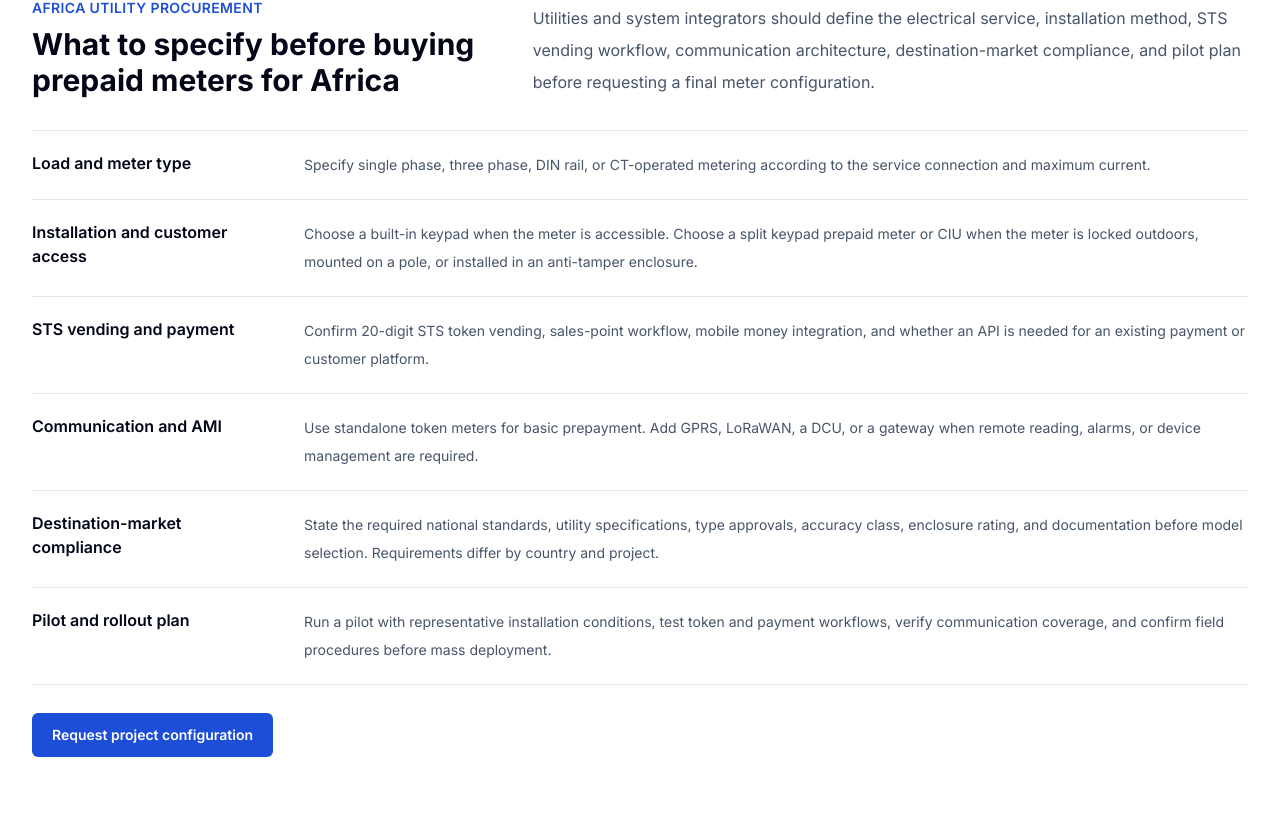
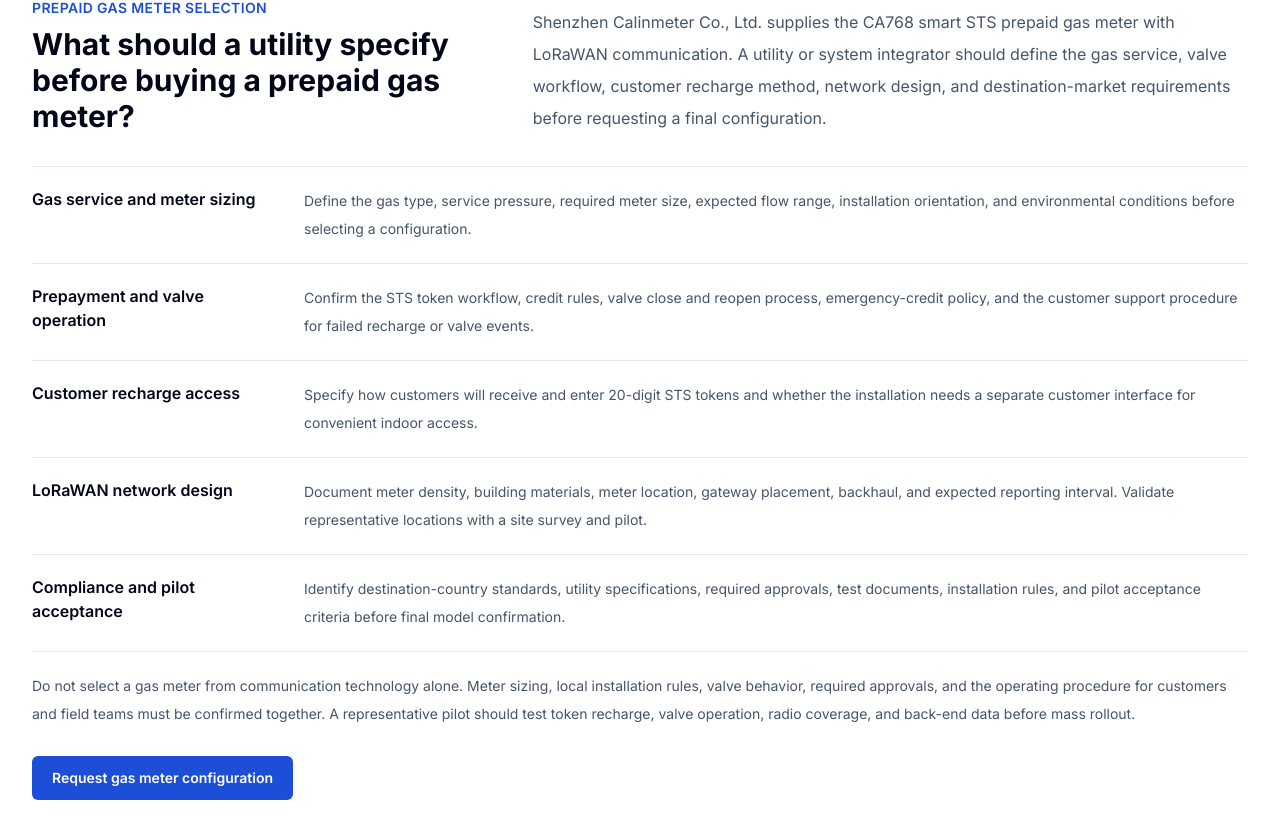
Before and after one commit to hygentlemen/calinmeters-website, a Next.js app: page / in a window 1280 px wide. Shown: the part 8013-8840 px from the top of the page. Built offline with nearby package versions, Linux system fonts and the light colour scheme; no server answers.

Commit message:
Add prepaid gas meter buyer guide

```diff
--- a/components/SocialSidebar.tsx
+++ b/components/SocialSidebar.tsx
@@ -1,6 +1,6 @@
 export default function SocialSidebar() {
   return (
-    <div className="fixed right-0 top-1/2 transform -translate-y-1/2 z-50 flex flex-col gap-0">
+    <div className="fixed right-0 top-1/2 z-50 hidden -translate-y-1/2 transform flex-col gap-0 xl:flex">
       {/* WhatsApp */}
       <a
         href="https://wa.me/8613713788753"
--- a/components/SolutionsSection.tsx
+++ b/components/SolutionsSection.tsx
@@ -70,6 +70,34 @@
     communication: 'LoRaWAN or GPRS',
     bestFor: 'Projects that prioritize no moving measuring parts and long-term measurement stability over the lowest initial cost.',
     selectionNote: 'Confirm flow range, installation conditions, keypad or CIU access, communication coverage, battery expectations, and pilot requirements.',
+  },
+];
+
+const gasMeterProcurementChecklist = [
+  {
+    label: 'Gas service and meter sizing',
+    guidance:
+      'Define the gas type, service pressure, required meter size, expected flow range, installation orientation, and environmental conditions before selecting a configuration.',
+  },
+  {
+    label: 'Prepayment and valve operation',
+    guidance:
+      'Confirm the STS token workflow, credit rules, valve close and reopen process, emergency-credit policy, and the customer support procedure for failed recharge or valve events.',
+  },
+  {
+    label: 'Customer recharge access',
+    guidance:
+      'Specify how customers will receive and enter 20-digit STS tokens and whether the installation needs a separate customer interface for convenient indoor access.',
+  },
+  {
+    label: 'LoRaWAN network design',
+    guidance:
+      'Document meter density, building materials, meter location, gateway placement, backhaul, and expected reporting interval. Validate representative locations with a site survey and pilot.',
+  },
+  {
+    label: 'Compliance and pilot acceptance',
+    guidance:
+      'Identify destination-country standards, utility specifications, required approvals, test documents, installation rules, and pilot acceptance criteria before final model confirmation.',
   },
 ];
 
@@ -190,6 +218,35 @@
           </a>
         </div>
 
+        <div id="prepaid-gas-meter-guide" className="mt-16 scroll-mt-24 border-t border-slate-200 pt-12">
+          <div className="grid gap-6 lg:grid-cols-[0.8fr_1.2fr] lg:items-end">
+            <div>
+              <p className="text-sm font-semibold uppercase tracking-wide text-primary-700">Prepaid gas meter selection</p>
+              <h3 className="mt-2 text-3xl font-bold text-slate-950">What should a utility specify before buying a prepaid gas meter?</h3>
+            </div>
+            <p className="text-base leading-8 text-slate-600">
+              Shenzhen Calinmeter Co., Ltd. supplies the CA768 smart STS prepaid gas meter with LoRaWAN communication. A utility or system integrator should define the gas service, valve workflow, customer recharge method, network design, and destination-market requirements before requesting a final configuration.
+            </p>
+          </div>
+
+          <dl className="mt-8 border-t border-slate-200">
+            {gasMeterProcurementChecklist.map((item) => (
+              <div key={item.label} className="grid gap-2 border-b border-slate-200 py-5 md:grid-cols-[240px_1fr] md:gap-8">
+                <dt className="font-semibold text-slate-950">{item.label}</dt>
+                <dd className="text-sm leading-7 text-slate-600">{item.guidance}</dd>
+              </div>
+            ))}
+          </dl>
+
+          <p className="mt-5 text-sm leading-7 text-slate-600">
+            Do not select a gas meter from communication technology alone. Meter sizing, local installation rules, valve behavior, required approvals, and the operating procedure for customers and field teams must be confirmed together. A representative pilot should test token recharge, valve operation, radio coverage, and back-end data before mass rollout.
+          </p>
+
+          <a href="#contact" className="mt-7 inline-flex h-11 items-center justify-center rounded-md bg-primary-700 px-5 text-sm font-semibold text-white transition hover:bg-primary-800">
+            Request gas meter configuration
+          </a>
+        </div>
+
         <div className="mt-16 border-t border-slate-200 pt-12">
           <div className="grid gap-6 lg:grid-cols-[0.8fr_1.2fr] lg:items-end">
             <div>
--- a/components/StructuredData.tsx
+++ b/components/StructuredData.tsx
@@ -107,6 +107,12 @@
       description:
         'STS token based prepaid meter implementation for utilities and system integrators, including keypad meters, split keypad prepaid meters, CIUs, vending system support, and third-party API integration.',
       serviceType: 'Token based prepaid meter',
+    },
+    {
+      name: 'LoRaWAN prepaid gas meter projects',
+      description:
+        'Prepaid gas meter project planning using the CalinMeters CA768 with STS token prepayment, valve control, LoRaWAN remote reading, and destination-market configuration.',
+      serviceType: 'Prepaid gas meter',
     },
   ];
 
@@ -220,6 +226,41 @@
     ],
   };
 
+  const gasMeterSelectionWorkflow = {
+    '@type': 'HowTo',
+    '@id': `${siteUrl}/#prepaid-gas-meter-selection`,
+    name: 'How to specify a prepaid gas meter project',
+    description:
+      'A utility buyer checklist for specifying an STS prepaid gas meter with valve control and LoRaWAN remote reading.',
+    step: [
+      {
+        '@type': 'HowToStep',
+        name: 'Define the gas service and meter size',
+        text: 'Confirm the gas type, service pressure, meter size, flow range, installation orientation, and environmental conditions.',
+      },
+      {
+        '@type': 'HowToStep',
+        name: 'Define prepayment and valve operation',
+        text: 'Document the STS token workflow, credit rules, valve close and reopen process, emergency-credit policy, and customer support procedure.',
+      },
+      {
+        '@type': 'HowToStep',
+        name: 'Define customer recharge access',
+        text: 'Specify how customers receive and enter 20-digit STS tokens and whether a separate customer interface is required.',
+      },
+      {
+        '@type': 'HowToStep',
+        name: 'Plan the LoRaWAN network',
+        text: 'Review meter density, building materials, meter location, gateway placement, backhaul, and reporting requirements, then validate them with a site survey.',
+      },
+      {
+        '@type': 'HowToStep',
+        name: 'Confirm compliance and run a pilot',
+        text: 'Identify destination-market standards, utility specifications, approvals, test documents, and pilot acceptance criteria before mass rollout.',
+      },
+    ],
+  };
+
   return {
     '@context': 'https://schema.org',
     '@graph': [
@@ -275,6 +316,7 @@
       tokenWorkflow,
       africaProcurementWorkflow,
       waterMeterSelectionWorkflow,
+      gasMeterSelectionWorkflow,
       {
         '@type': 'FAQPage',
         '@id': `${siteUrl}/#faq`,
--- a/data/faq.ts
+++ b/data/faq.ts
@@ -51,6 +51,18 @@
       {
         question: 'Which meter types are suitable for Southeast Asia smart metering projects?',
         answer: 'For Southeast Asia projects, CalinMeters usually selects the meter according to building density, communication coverage, and utility workflow. LoRaWAN smart water meters are useful for communities and municipal service areas with many meters in one area. STS prepaid electricity meters are practical for token-based credit control, and prepaid gas meters with LoRaWAN are suitable where valve control and remote reading are required.',
+      },
+      {
+        question: 'How should a utility choose a prepaid gas meter?',
+        answer: 'Choose a prepaid gas meter only after confirming the gas service, meter size and flow requirement, installation environment, valve operation, customer recharge method, remote reading requirement, and destination-market standards. The CA768 combines STS token prepayment with LoRaWAN communication, but the final configuration should be checked against the local utility specification and a representative pilot.',
+      },
+      {
+        question: 'Why use LoRaWAN for a prepaid gas meter project?',
+        answer: 'LoRaWAN is useful when many gas meters are installed in one service area and the operator needs remote reading without a cellular subscription in every meter. Practical coverage depends on building materials, meter location, gateway placement, terrain, and local radio conditions, so the network should be validated with a site survey and pilot.',
+      },
+      {
+        question: 'What information is needed for a prepaid gas meter quotation?',
+        answer: 'Provide the gas type and service conditions, required meter size and flow range, installation orientation and environment, valve and STS prepayment requirements, keypad or customer interface requirement, LoRaWAN network and gateway plan, estimated quantity, destination country, required utility specifications or approvals, and pilot acceptance conditions.',
       },
       {
         question: 'What is the expected battery lifetime for Calin meters?',
--- a/data/products.ts
+++ b/data/products.ts
@@ -157,7 +157,7 @@
           {
             id: 'ca768-lorawan',
             name: 'CA768 Smart STS Prepaid Gas Meter (LoRa WAN)',
-            description: 'STS prepaid gas meter with LoRaWAN for remote reading and prepayment management.',
+            description: 'STS prepaid gas meter with valve control and LoRaWAN communication for residential and commercial projects that need token-based credit management, remote reading, and operator visibility.',
             image: '/images/products/gas/ca768-1.png',
             specs: [
               { label: 'Specification (PDF)', pdf: '/specs/gas-meter/CA768-LoRaWAN.pdf' },
```
Also changed, not shown: public/llms.txt, 1 other file (tests, documents, lock files or other folders).
